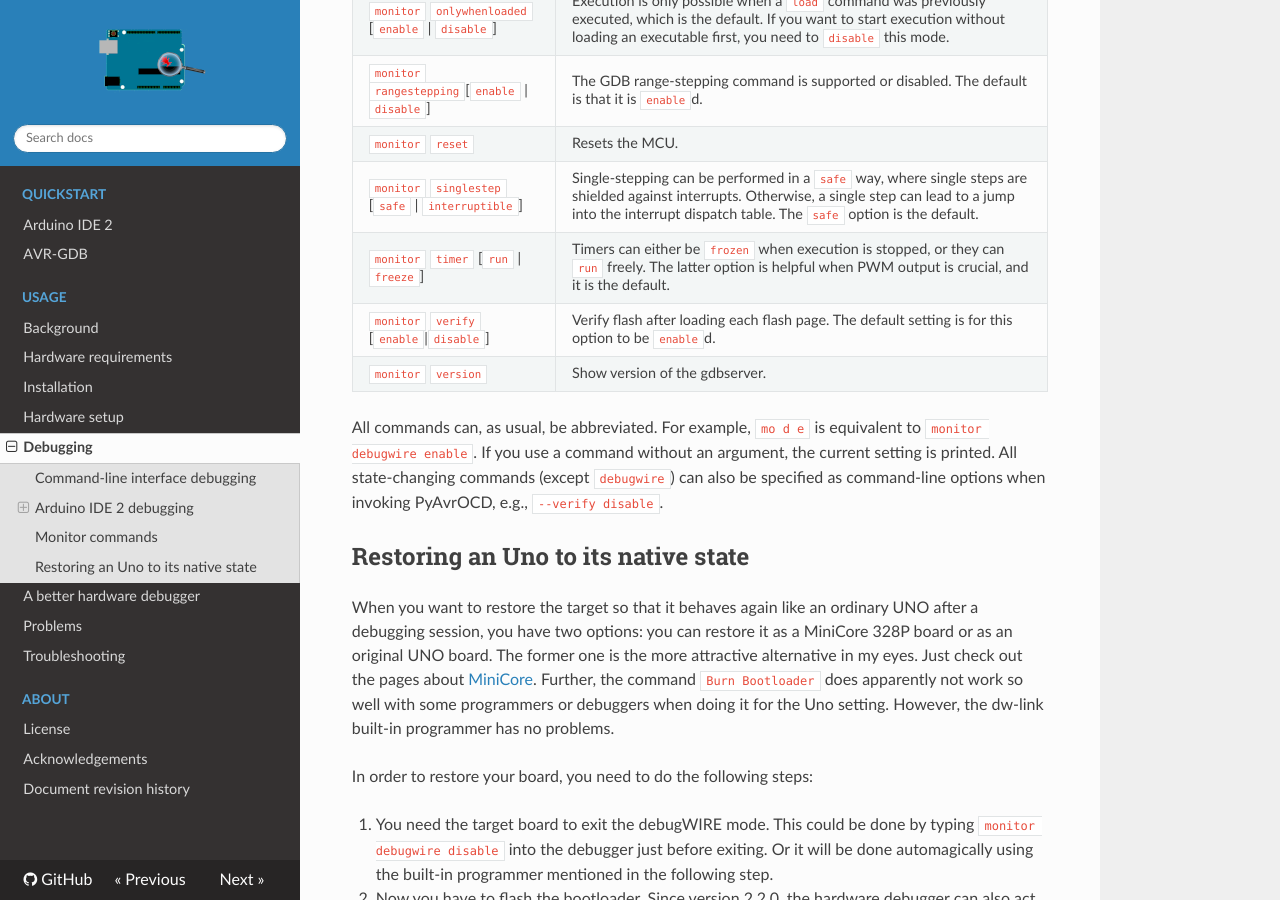
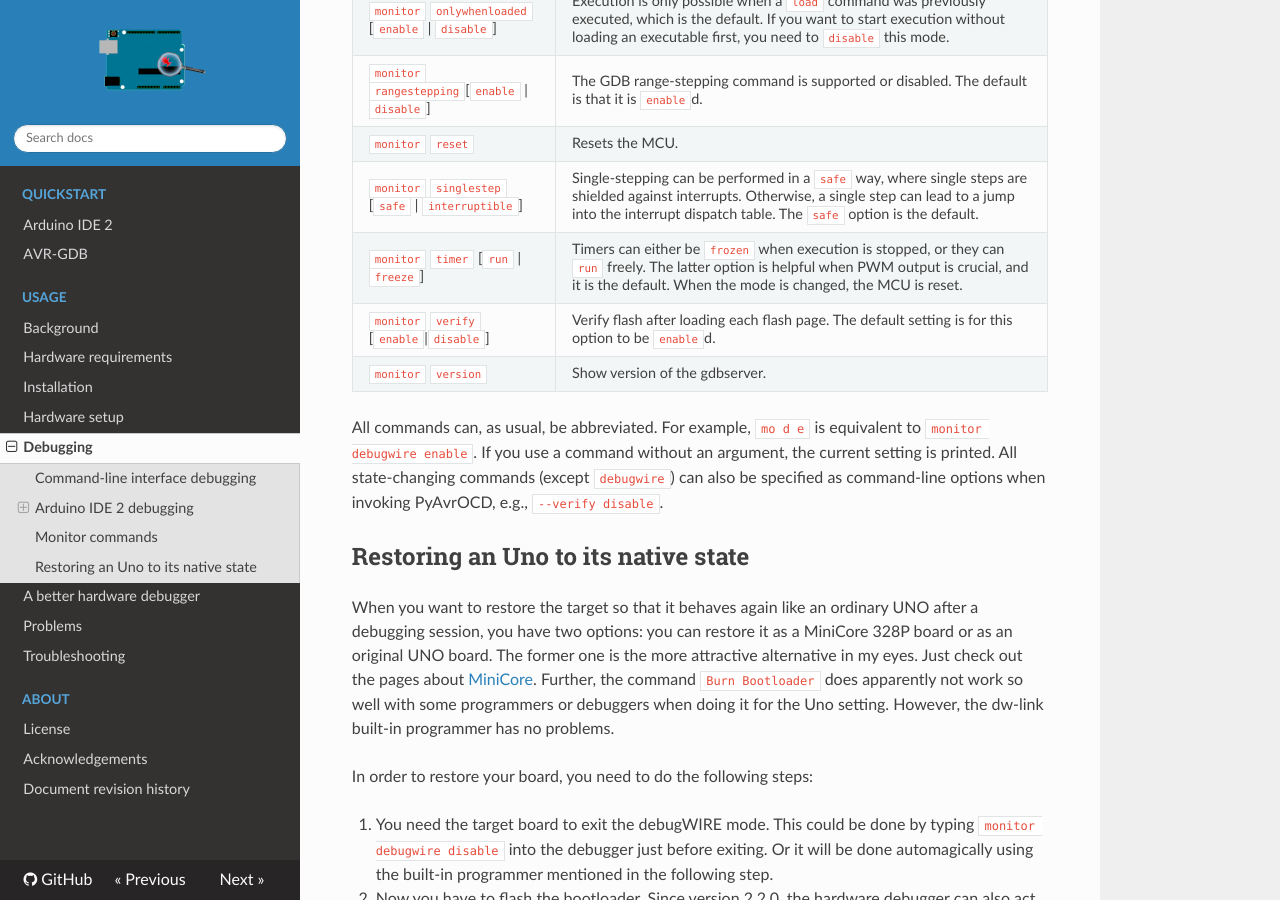
Before and after one commit to felias-fogg/dw-link, an MkDocs documentation site: the page built from docs/debugging.md, in a window 1280 px wide and 900 px high, scrolled down 5305 px. Built offline with MkDocs 1.6.1, drawn with Linux system fonts in a browser that asks for light colours; nearby versions of some CDN libraries.

Commit message:
v6.0.3 docs

```diff
--- a/docs/debugging.md
+++ b/docs/debugging.md
@@ -93,7 +93,7 @@ If you select the Debug Console, you can type GDB commands in the bottom line. T
 | `monitor` `rangestepping `[`enable` \| `disable`]            | The GDB range-stepping command is supported or disabled. The default is that it is `enable`d. |
 | `monitor` `reset`                                            | Resets the MCU.                                              |
 | `monitor` `singlestep` [`safe` \| `interruptible`]           | Single-stepping can be performed in a `safe` way, where single steps are shielded against interrupts. Otherwise, a single step can lead to a jump into the interrupt dispatch table. The `safe` option is the default. |
-| `monitor` `timer` [`run` \| `freeze`]                        | Timers can either be `frozen` when execution is stopped, or they can `run` freely. The latter option is helpful when PWM output is crucial, and it is the default. |
+| `monitor` `timer` [`run` \| `freeze`]                        | Timers can either be `frozen` when execution is stopped, or they can `run` freely. The latter option is helpful when PWM output is crucial, and it is the default. When the mode is changed, the MCU is reset. |
 | `monitor` `verify` [`enable `\|` disable`]                   | Verify flash after loading each flash page. The default setting is for this option to be `enable`d. |
 | `monitor` `version`                                          | Show version of the gdbserver.                               |
 
```
Also changed, not shown: CHANGELOG.md (+1 -1 lines).
